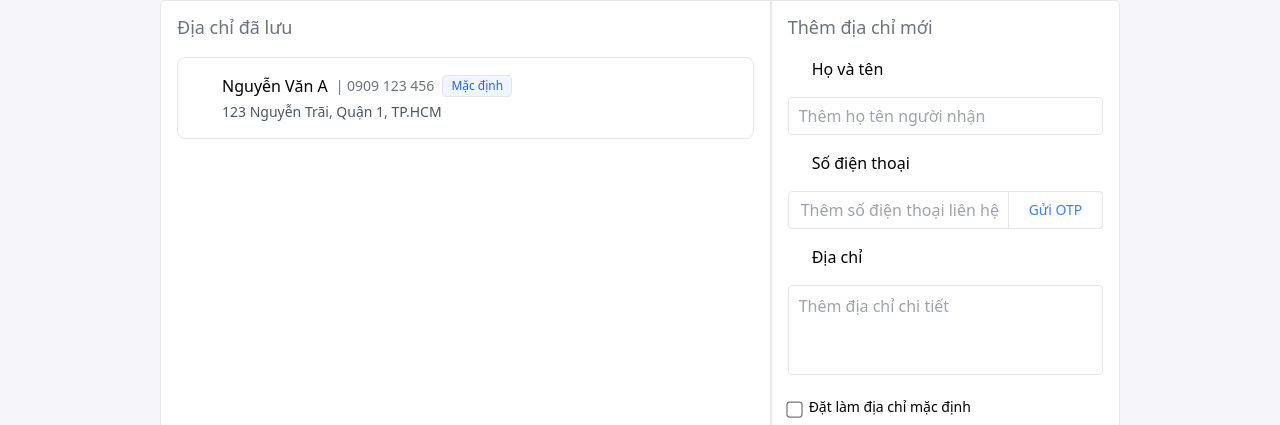
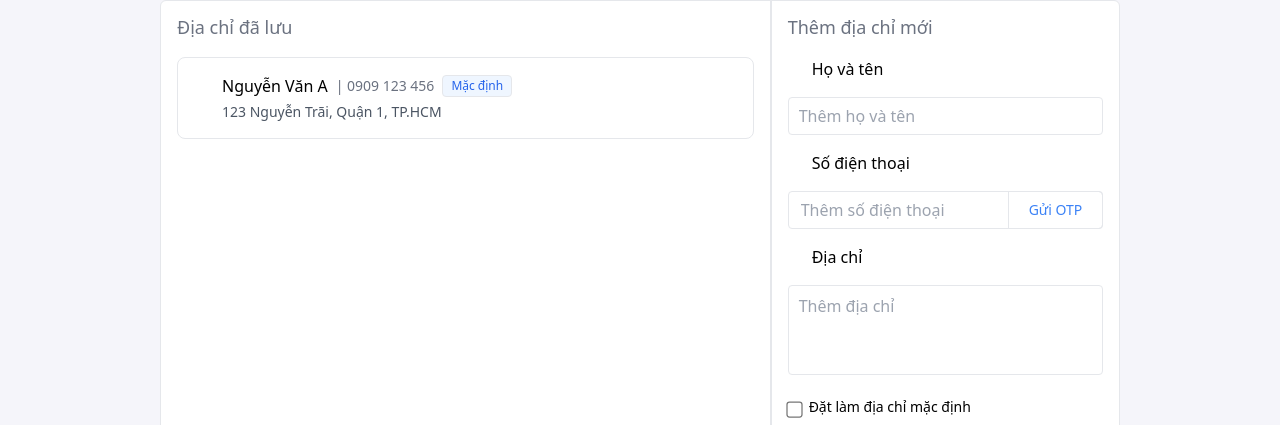
Before and after one commit to SongDuy/web-an-thanh-food, a React (Create React App) app: page /account/address in a window 1280 px wide. Shown: the part 183-608 px from the top of the page. Built offline with nearby package versions, Linux system fonts and the light colour scheme; some icons are missing; what i18n-iso-countries would draw is missing.

Commit message:
Update new

```diff
--- a/src/pages/account/Address.js
+++ b/src/pages/account/Address.js
@@ -140,7 +140,7 @@ const AddressPage = () => {
                                         <input
                                             value={fullName}
                                             onChange={(e) => setFullName(e.target.value)}
-                                            placeholder="Thêm họ tên người nhận"
+                                            placeholder="Thêm họ và tên"
                                             className="w-full h-[38px] px-2.5 py-2 border rounded focus:ring-1 focus:ring-blue-400"
                                         />
                                     </div>
@@ -165,7 +165,7 @@ const AddressPage = () => {
                                                     setPhoneVerified(false);
                                                     setOtpSent(false);
                                                 }}
-                                                placeholder="Thêm số điện thoại liên hệ"
+                                                placeholder="Thêm số điện thoại"
                                                 className="w-full h-[38px] pl-3 pr-[100px] border rounded focus:ring-1 focus:ring-blue-400"
                                             />
 
@@ -225,7 +225,7 @@ const AddressPage = () => {
                                             value={address}
                                             onChange={(e) => setAddress(e.target.value)}
                                             rows={3}
-                                            placeholder="Thêm địa chỉ chi tiết"
+                                            placeholder="Thêm địa chỉ"
                                             className="w-full px-2.5 py-2 border rounded focus:ring-1 focus:ring-blue-400 resize-none"
                                         />
                                     </div>
```
